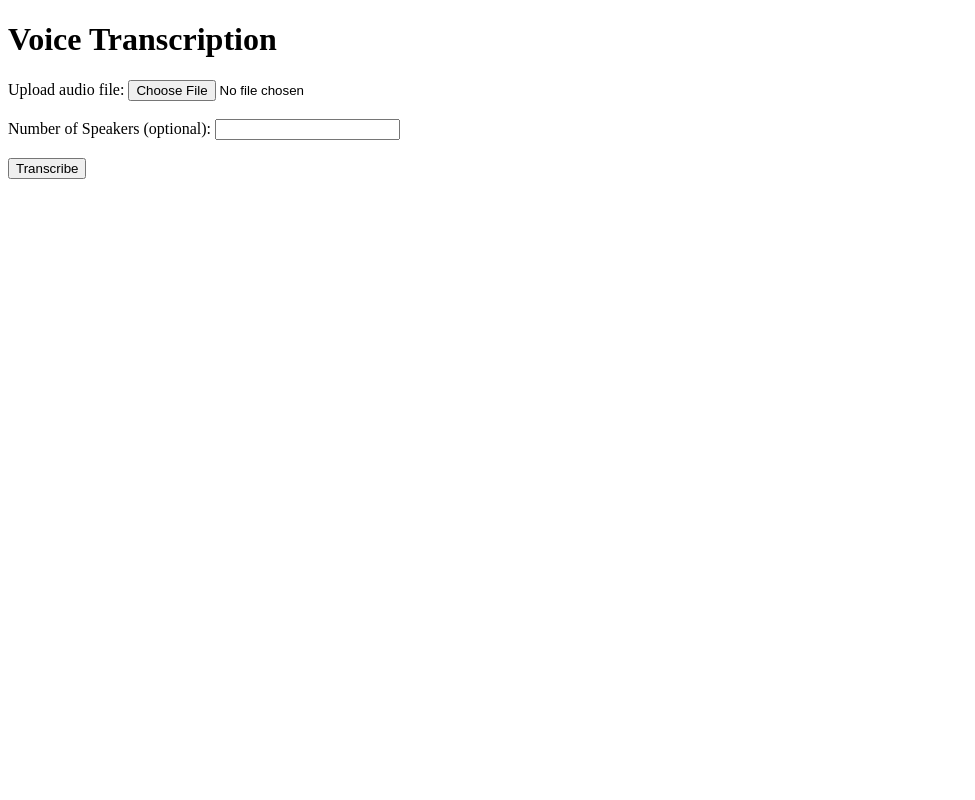
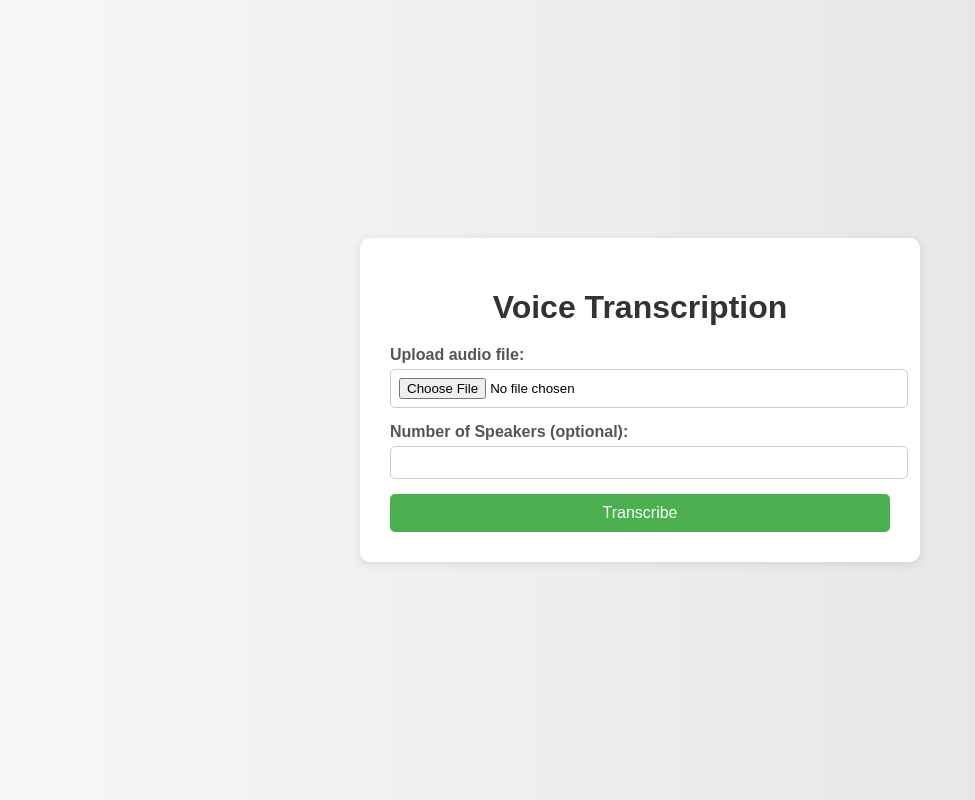
Before and after one commit to ma14ch/Avano, a Django app: page / in a window 1280 px wide. Shown: the whole page, without its empty margins (0-975 px from the left). Run offline with Django 5.2, Linux system fonts and the light colour scheme.

Commit message:
update: بهبود ظاهر ریزالت و صفحه آپلود

```diff
--- a/voice_transcription/transcription/templates/transcription/index.html
+++ b/voice_transcription/transcription/templates/transcription/index.html
@@ -1,21 +1,89 @@
-<!-- transcription/templates/transcription/index.html -->
 <!DOCTYPE html>
-<html>
+<html lang="en">
 <head>
-    <title>Voice Transcription</title>
+  <meta charset="UTF-8">
+  <title>Voice Transcription</title>
+  <style>
+    /* Global Styles */
+    body {
+      font-family: 'Arial', sans-serif;
+      background: linear-gradient(to right, #f7f7f7, #e2e2e2);
+      margin: 0;
+      padding: 0;
+      display: flex;
+      align-items: center;
+      justify-content: center;
+      height: 100vh;
+    }
+    /* Container for the form */
+    .container {
+      background: #fff;
+      padding: 30px;
+      border-radius: 10px;
+      box-shadow: 0 2px 10px rgba(0, 0, 0, 0.1);
+      max-width: 500px;
+      width: 90%;
+    }
+    /* Heading style */
+    h1 {
+      text-align: center;
+      color: #333;
+      margin-bottom: 20px;
+    }
+    /* Error message styling */
+    .error {
+      color: red;
+      text-align: center;
+      margin-bottom: 15px;
+    }
+    /* Form element styling */
+    form label {
+      display: block;
+      margin-bottom: 5px;
+      font-weight: bold;
+      color: #555;
+    }
+    form input[type="file"],
+    form input[type="number"] {
+      width: 100%;
+      padding: 8px;
+      margin-bottom: 15px;
+      border: 1px solid #ccc;
+      border-radius: 5px;
+    }
+    /* Button styling */
+    button {
+      width: 100%;
+      padding: 10px;
+      background-color: #4CAF50;
+      border: none;
+      border-radius: 5px;
+      color: white;
+      font-size: 16px;
+      cursor: pointer;
+      transition: background-color 0.3s ease;
+    }
+    button:hover {
+      background-color: #45a049;
+    }
+  </style>
 </head>
 <body>
+  <div class="container">
     <h1>Voice Transcription</h1>
     {% if error %}
-    <p style="color:red;">{{ error }}</p>
+      <p class="error">{{ error }}</p>
     {% endif %}
     <form method="post" enctype="multipart/form-data">
-        {% csrf_token %}
-        <label for="audio_file">Upload audio file:</label>
-        <input type="file" name="audio_file" id="audio_file" required><br><br>
-        <label for="num_speakers">Number of Speakers (optional):</label>
-        <input type="number" name="num_speakers" id="num_speakers" min="1"><br><br>
-        <button type="submit">Transcribe</button>
+      {% csrf_token %}
+      <label for="audio_file">Upload audio file:</label>
+      <input type="file" name="audio_file" id="audio_file" required>
+
+      <label for="num_speakers">Number of Speakers (optional):</label>
+      <input type="number" name="num_speakers" id="num_speakers" min="1">
+
+      <button type="submit">Transcribe</button>
     </form>
+  </div>
 </body>
 </html>
```
Also changed, not shown: voice_transcription/transcription/templates/transcription/result.html (+83 -5 lines).
